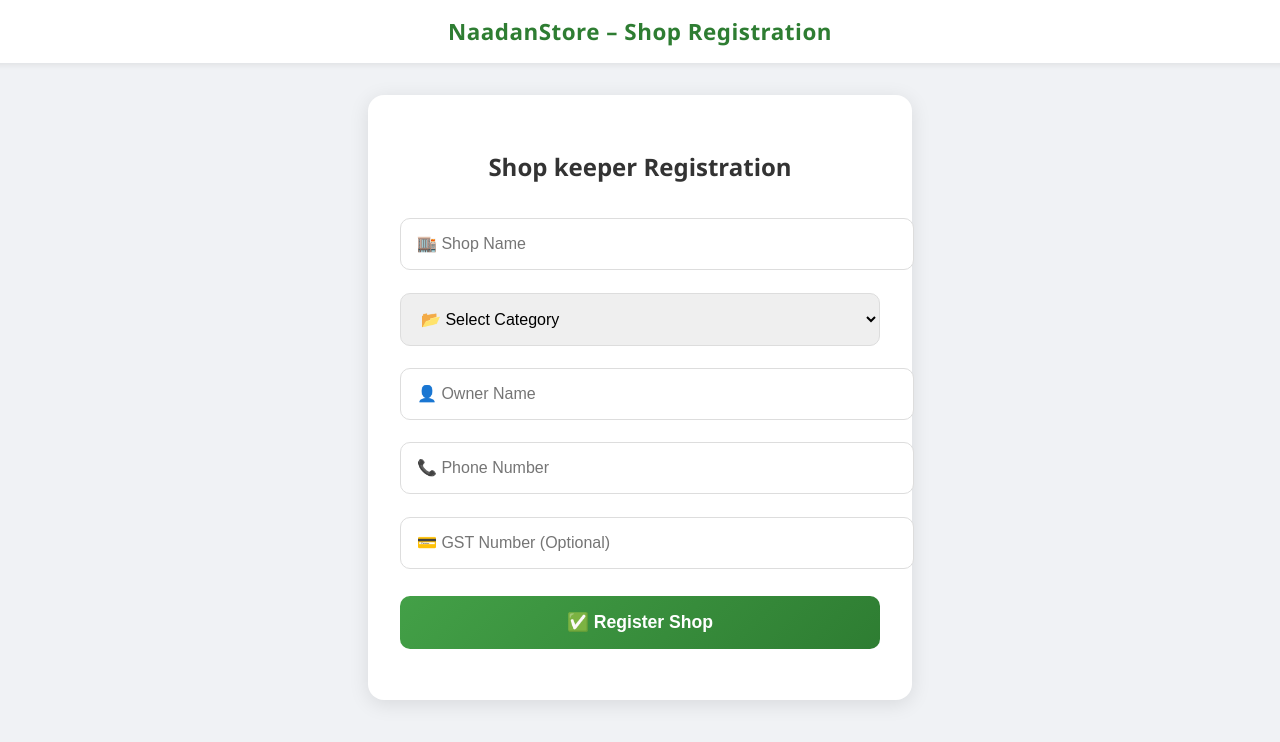
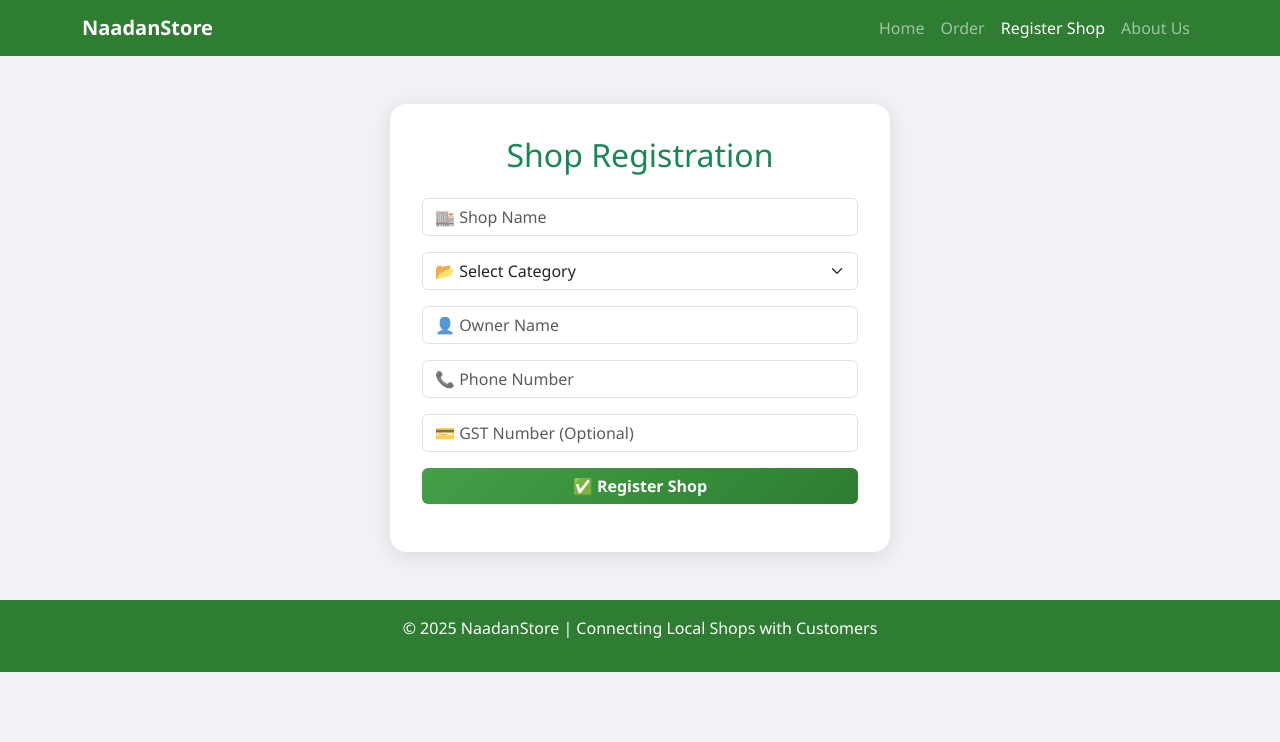
Before and after one commit to Naadanstore/NaadanStore, a plain HTML site: page register.html in a window 1280 px wide. Drawn offline with nearby package versions, Linux system fonts and the light colour scheme.

Commit message:
Update register.html

```diff
--- a/register.html
+++ b/register.html
@@ -4,33 +4,23 @@
   <meta charset="UTF-8">
   <meta name="viewport" content="width=device-width, initial-scale=1.0">
   <title>Register Shop - NaadanStore</title>
+  <!-- Bootstrap 5 -->
+  <link href="https://cdn.jsdelivr.net/npm/bootstrap@5.3.2/dist/css/bootstrap.min.css" rel="stylesheet">
   <style>
     body {
+      background: #f0f2f5;
       font-family: "Segoe UI", Tahoma, Geneva, Verdana, sans-serif;
-      background: #f0f2f5;
-      margin: 0;
-      padding: 0;
-      display: flex;
-      flex-direction: column;
-      align-items: center;
     }
-    header {
-      width: 100%;
-      background: #ffffff;
-      color: #2e7d32;
-      text-align: center;
-      padding: 1rem;
-      box-shadow: 0 2px 6px rgba(0,0,0,0.08);
-      font-size: 1.4rem;
+    .navbar {
+      background-color: #2e7d32 !important;
+    }
+    .navbar-brand {
       font-weight: bold;
-      letter-spacing: 0.5px;
+      color: #fff !important;
     }
     .form-container {
       background: #fff;
-      width: 95%;
-      max-width: 480px;
-      margin: 2rem auto;
-      padding: 2.2rem 2rem;
+      padding: 2rem;
       border-radius: 16px;
       box-shadow: 0 4px 20px rgba(0,0,0,0.1);
       transition: transform 0.2s ease-in-out;
@@ -38,94 +28,86 @@
     .form-container:hover {
       transform: translateY(-2px);
     }
-    .form-container h2 {
-      margin-bottom: 1.5rem;
-      text-align: center;
-      color: #333;
-      font-size: 1.5rem;
+    .btn-custom {
+      background: linear-gradient(135deg, #43a047, #2e7d32);
+      border: none;
+      font-weight: bold;
     }
-    form input, form select {
-      width: 100%;
-      padding: 1rem;
-      margin: 0.7rem 0;
-      border: 1px solid #ddd;
-      border-radius: 10px;
-      font-size: 1rem;
-      outline: none;
-      transition: border 0.2s;
-    }
-    form input:focus, form select:focus {
-      border-color: #2e7d32;
-      box-shadow: 0 0 5px rgba(46, 125, 50, 0.2);
-    }
-    form button {
-      width: 100%;
-      background: linear-gradient(135deg, #43a047, #2e7d32);
-      color: white;
-      border: none;
-      padding: 1rem;
-      font-size: 1.1rem;
-      font-weight: bold;
-      border-radius: 10px;
-      cursor: pointer;
-      margin-top: 1rem;
-      transition: background 0.3s, transform 0.2s;
-    }
-    form button:hover {
+    .btn-custom:hover {
       background: linear-gradient(135deg, #388e3c, #1b5e20);
       transform: scale(1.02);
     }
-    .message {
+    footer {
+      background: #2e7d32;
+      color: #fff;
       text-align: center;
-      margin-top: 1rem;
-      font-weight: 600;
-      color: green;
-      font-size: 1rem;
-      transition: opacity 0.5s;
-    }
-    @media (max-width: 600px) {
-      header {
-        font-size: 1.2rem;
-        padding: 0.8rem;
-      }
-      .form-container {
-        padding: 1.5rem;
-      }
-      form input, form select, form button {
-        font-size: 0.95rem;
-      }
+      padding: 1rem;
+      margin-top: 2rem;
     }
   </style>
 </head>
 <body>
 
-  <header>
-    NaadanStore – Shop Registration
-  </header>
+  <!-- Navbar -->
+  <nav class="navbar navbar-expand-lg navbar-dark">
+    <div class="container">
+      <a class="navbar-brand" href="#">NaadanStore</a>
+      <button class="navbar-toggler" type="button" data-bs-toggle="collapse" data-bs-target="#navbarNav">
+        <span class="navbar-toggler-icon"></span>
+      </button>
+      <div class="collapse navbar-collapse" id="navbarNav">
+        <ul class="navbar-nav ms-auto">
+          <li class="nav-item"><a class="nav-link" href="index.html">Home</a></li>
+          <li class="nav-item"><a class="nav-link" href="order.html">Order</a></li>
+          <li class="nav-item"><a class="nav-link active" href="register.html">Register Shop</a></li>
+          <li class="nav-item"><a class="nav-link" href="about.html">About Us</a></li>
+        </ul>
+      </div>
+    </div>
+  </nav>
 
-  <div class="form-container">
-    <h2>Shop keeper Registration</h2>
+  <!-- Form Section -->
+  <div class="container my-5">
+    <div class="form-container mx-auto" style="max-width: 500px;">
+      <h2 class="text-center mb-4 text-success">Shop Registration</h2>
       <form id="shopForm">
-      <input type="text" name="ShopName" placeholder="🏬 Shop Name" required>
-
-      <select name="Category" required>
+        <div class="mb-3">
+          <input type="text" class="form-control" name="ShopName" placeholder="🏬 Shop Name" required>
+        </div>
+        <div class="mb-3">
+          <select class="form-select" name="Category" required>
             <option value="">📂 Select Category</option>
             <option value="Grocery">Grocery</option>
             <option value="Vegetables">Vegetables</option>
             <option value="Foods">Foods</option>
             <option value="Electrical">Electrical</option>
-        <option value="households">households</option>
+            <option value="Households">Households</option>
           </select>
-
-      <input type="text" name="Owner" placeholder="👤 Owner Name" required>
-      <input type="tel" name="Phone" placeholder="📞 Phone Number" required>
-      <input type="text" name="GST" placeholder="💳 GST Number (Optional)">
-
-      <button type="submit">✅ Register Shop</button>
+        </div>
+        <div class="mb-3">
+          <input type="text" class="form-control" name="Owner" placeholder="👤 Owner Name" required>
+        </div>
+        <div class="mb-3">
+          <input type="tel" class="form-control" name="Phone" placeholder="📞 Phone Number" required>
+        </div>
+        <div class="mb-3">
+          <input type="text" class="form-control" name="GST" placeholder="💳 GST Number (Optional)">
+        </div>
+        <button type="submit" class="btn btn-custom w-100 text-white">✅ Register Shop</button>
       </form>
-    <div class="message" id="formMessage"></div>
+      <div class="message text-center mt-3 fw-bold text-success" id="formMessage"></div>
+    </div>
   </div>
 
+  <!-- Footer -->
+  <footer>
+    <p>© 2025 NaadanStore | Connecting Local Shops with Customers</p>
+  </footer>
+
+  <!-- Bootstrap JS -->
+  <script src="https://cdn.jsdelivr.net/npm/bootstrap@5.3.2/dist/js/bootstrap.bundle.min.js"></script>
+
+  <!-- Form Script -->
   <script>
     const form = document.getElementById("shopForm");
     const message = document.getElementById("formMessage");
@@ -135,17 +117,16 @@
 
       const formData = new FormData(form);
 
-      // Instant reset
+      // Reset instantly
       form.reset();
       message.textContent = "⏳ Registering shop...";
 
-      // Append data manually for POST
       fetch("https://script.google.com/macros/s/AKfycbzuiEr_PF7wkzUwBB0asDWUufd4cGDPdHgTjBYX9Lnea41gyG48e2-VjpMSgBFXBZ8/exec", {
         method: "POST",
         body: new URLSearchParams([...formData])
       })
       .then(res => res.text())
-      .then(data => {
+      .then(() => {
         message.textContent = "✅ Shop registered successfully!";
         setTimeout(() => message.textContent = "", 3000);
       })
```
Lines whose indentation alone changed are shown as unchanged.
